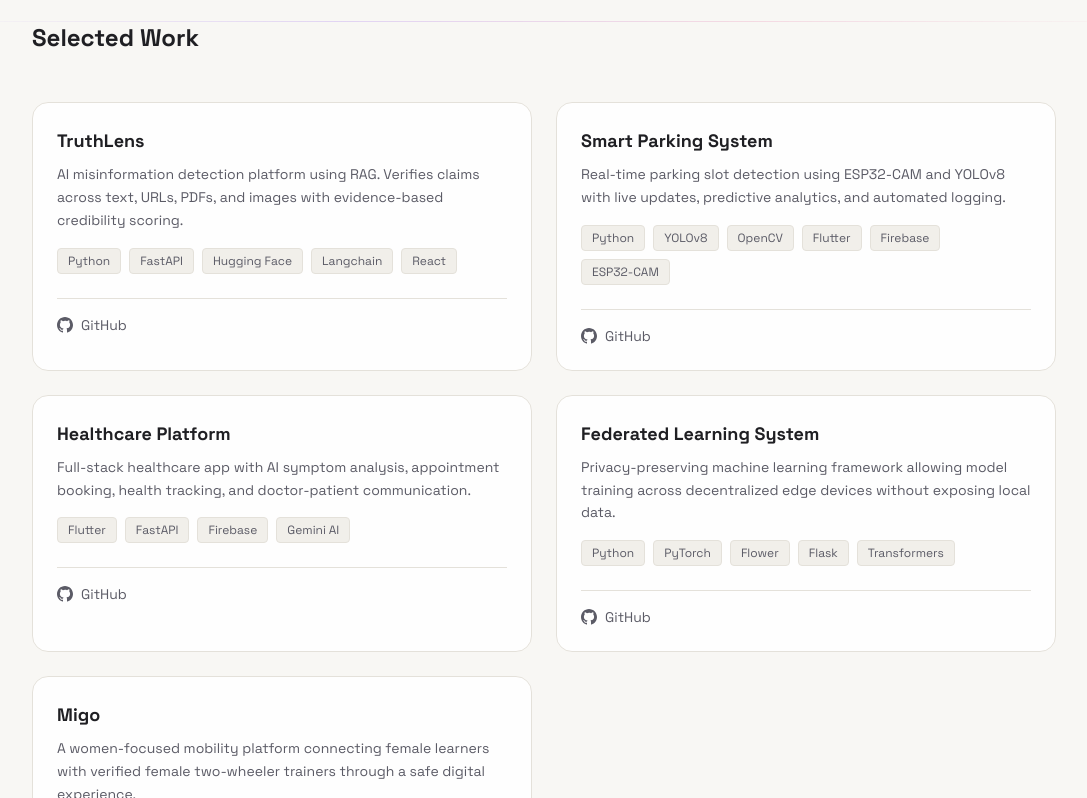
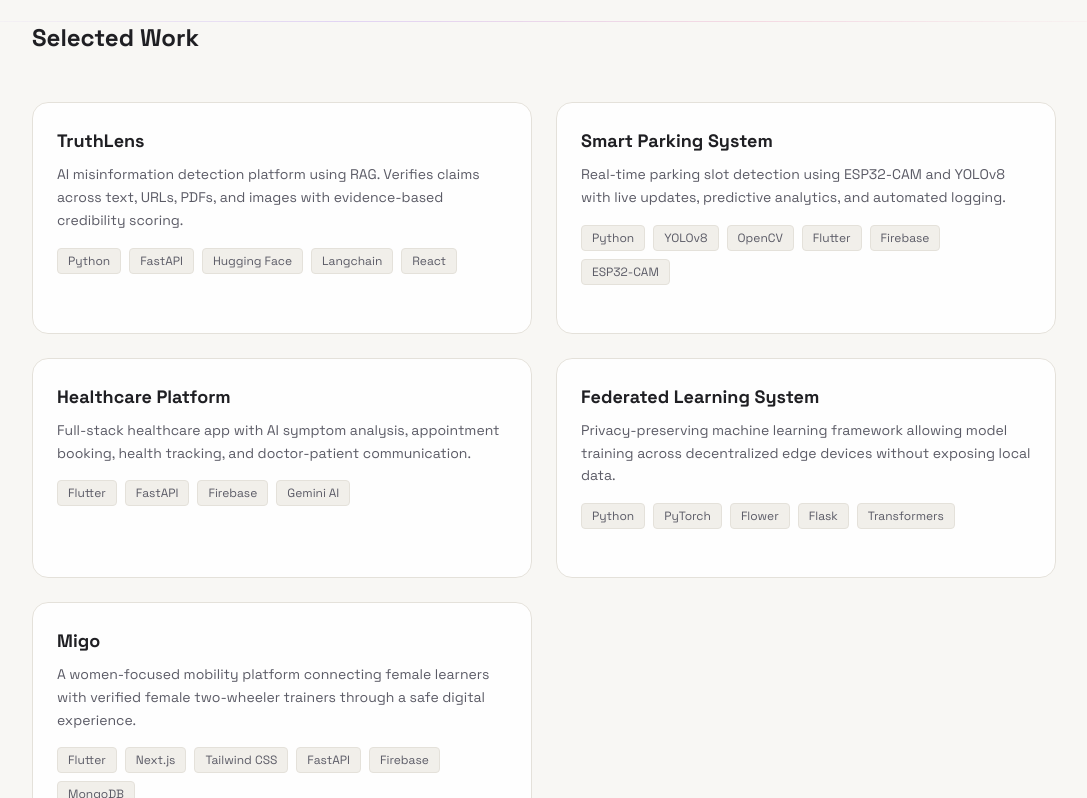
Before and after one commit to Areeebaa/portfolio, a Next.js app: page / in a window 1280 px wide. Shown: the part 2380-3178 px from the top of the page, without its empty margins (96-1183 px from the left). Built offline with nearby package versions, Linux system fonts and the light colour scheme.

Commit message:
Save Warm Ivory state before trying Editorial Tech

```diff
--- a/src/components/Contact.tsx
+++ b/src/components/Contact.tsx
@@ -15,7 +15,7 @@ const SOCIALS = [
     icon: GithubIcon,
     label: "GitHub",
     sub: "See my code",
-    href: "https://github.com/areebafatima",
+    href: "https://github.com/Areeebaa",
   },
   {
     icon: Mail,
--- a/src/components/Projects.tsx
+++ b/src/components/Projects.tsx
@@ -97,19 +97,8 @@ export default function Projects() {
                 ))}
               </div>
 
-              {(project.github || project.demo) && (
+              {project.demo && (
                 <div className="flex items-center gap-4 mt-auto pt-4 border-t border-[var(--card-border)]">
-                  {project.github && (
-                    <a
-                      href={project.github}
-                      target="_blank"
-                      rel="noopener noreferrer"
-                      className="flex items-center gap-2 text-sm text-[var(--fg-2)] hover:text-[var(--fg)] transition-colors"
-                    >
-                      <GithubIcon size={16} /> GitHub
-                    </a>
-                  )}
-                  {project.demo && (
                   <a
                     href={project.demo}
                     target="_blank"
@@ -118,7 +107,6 @@ export default function Projects() {
                   >
                     <ExternalLink size={16} /> Live Demo
                   </a>
-                  )}
                 </div>
               )}
             </motion.div>
```
Lines whose indentation alone changed are shown as unchanged.
